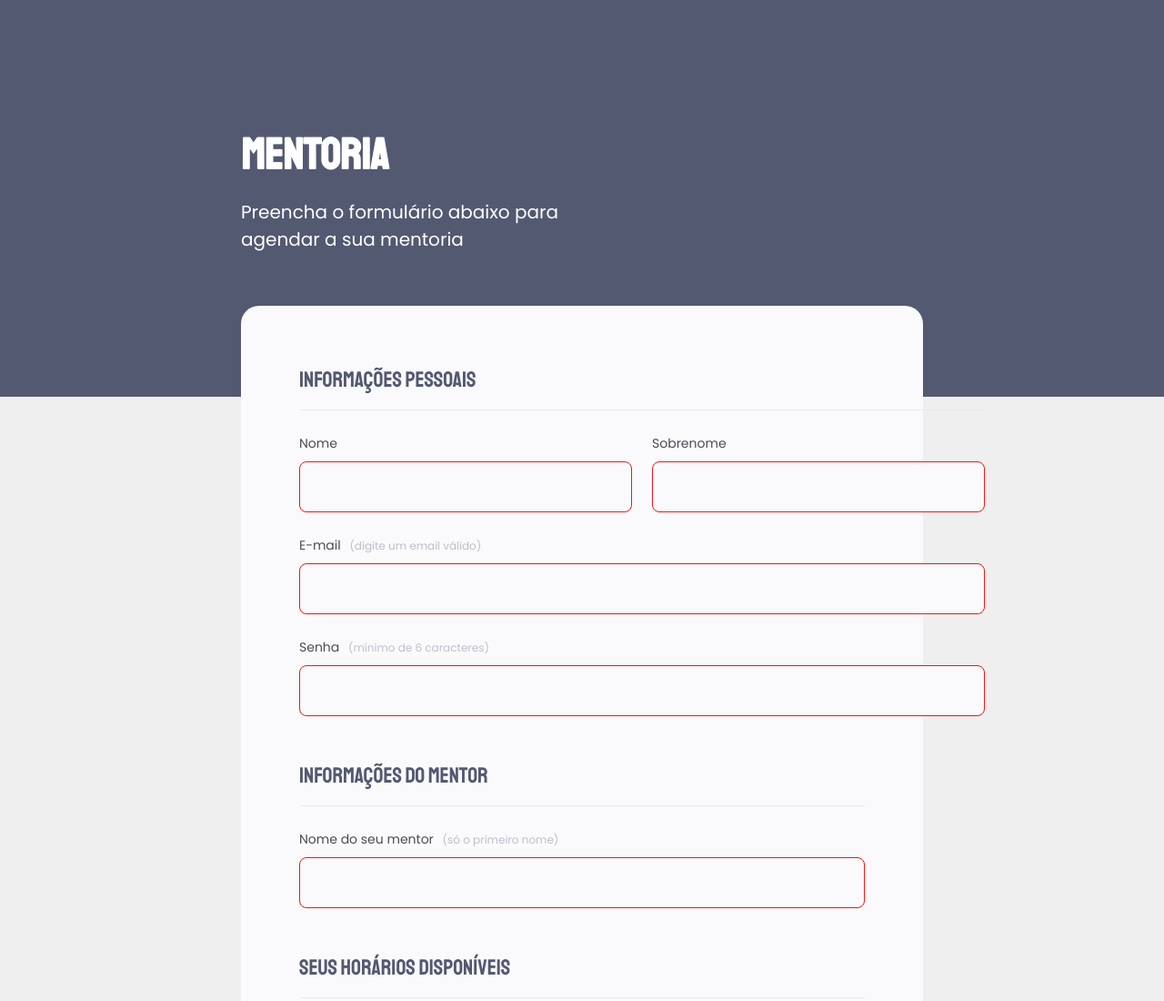
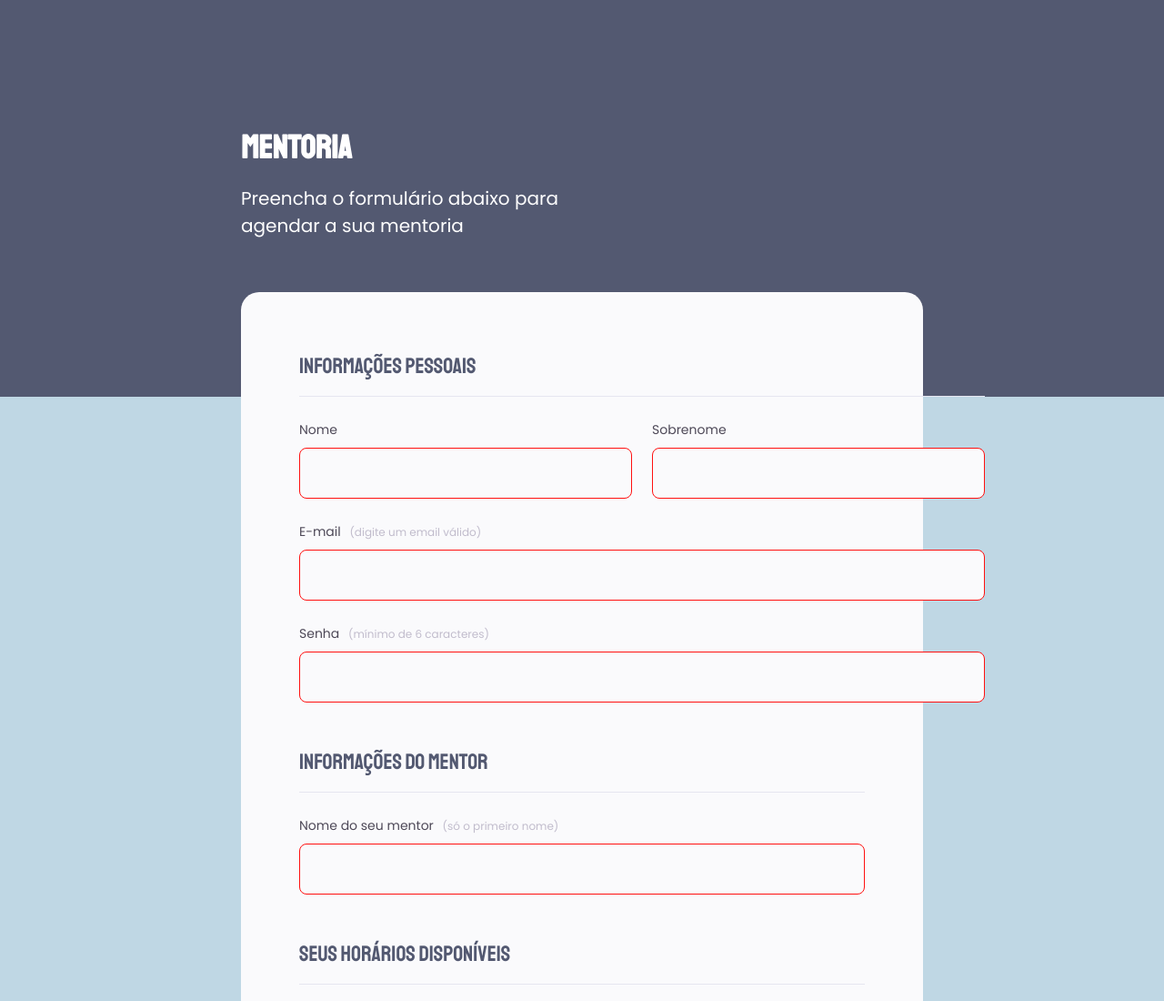
Before and after one commit to popmarcos/Desafio-Criando-Formularios-Intermediario, a plain HTML site: page index.html in a window 1280 px wide. Shown: the top 1100 px of the page at 91% size. Drawn offline with Linux system fonts and the light colour scheme.

Commit message:
Add files via upload

```diff
--- a/style.css
+++ b/style.css
@@ -38,7 +38,7 @@ body, input {
 }
 
 body {
-  background: #EFEFEF;
+  background: #BFD7E4;
 
 }
 
@@ -55,9 +55,8 @@ header {
 
 header h1 {
   font-family: 'Staatliches', cursive;
-  font-weight: regular;
-  font-size: 48px;
-  line-height: 60px;
+  font-size: 36px;
+  line-height: 45px;
   color: #FFFFFF;
   margin-bottom: 18px;
 
@@ -167,7 +166,6 @@ fieldset p {
 
 }
 
-
 .cols2 {
   display: flex;
   gap: 20px;
```
